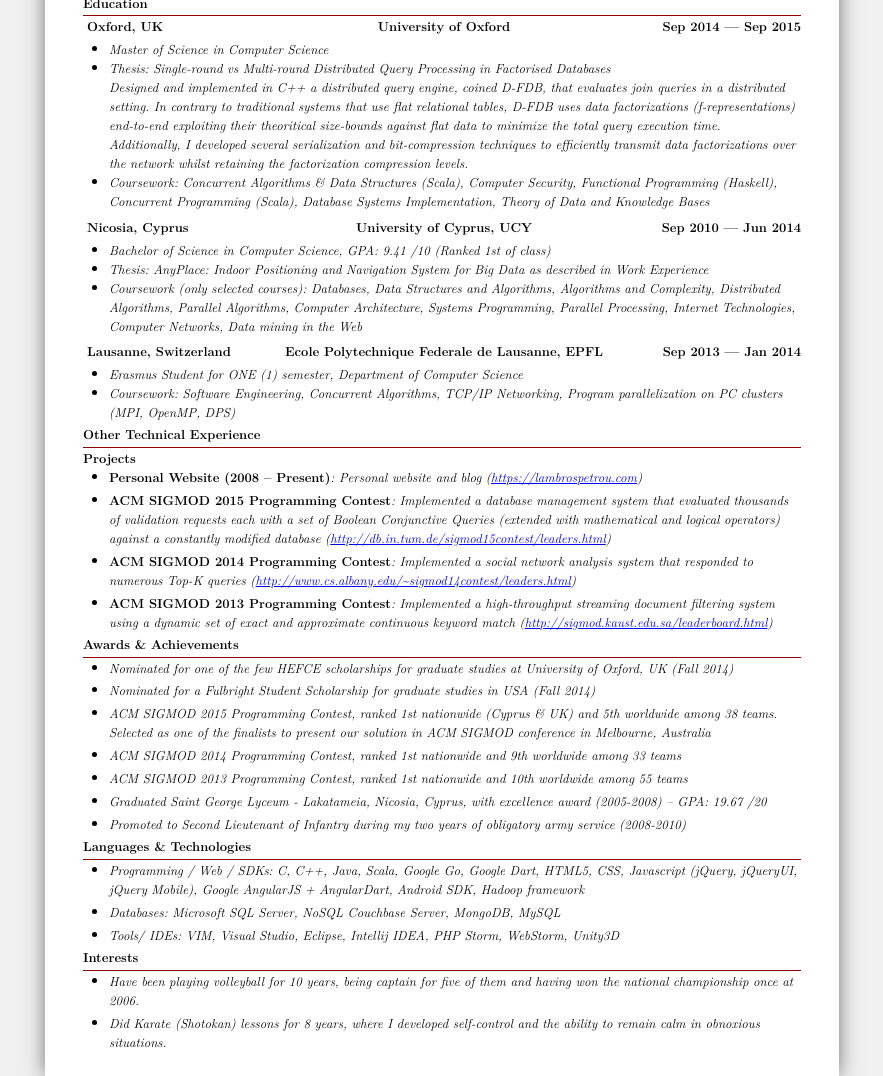
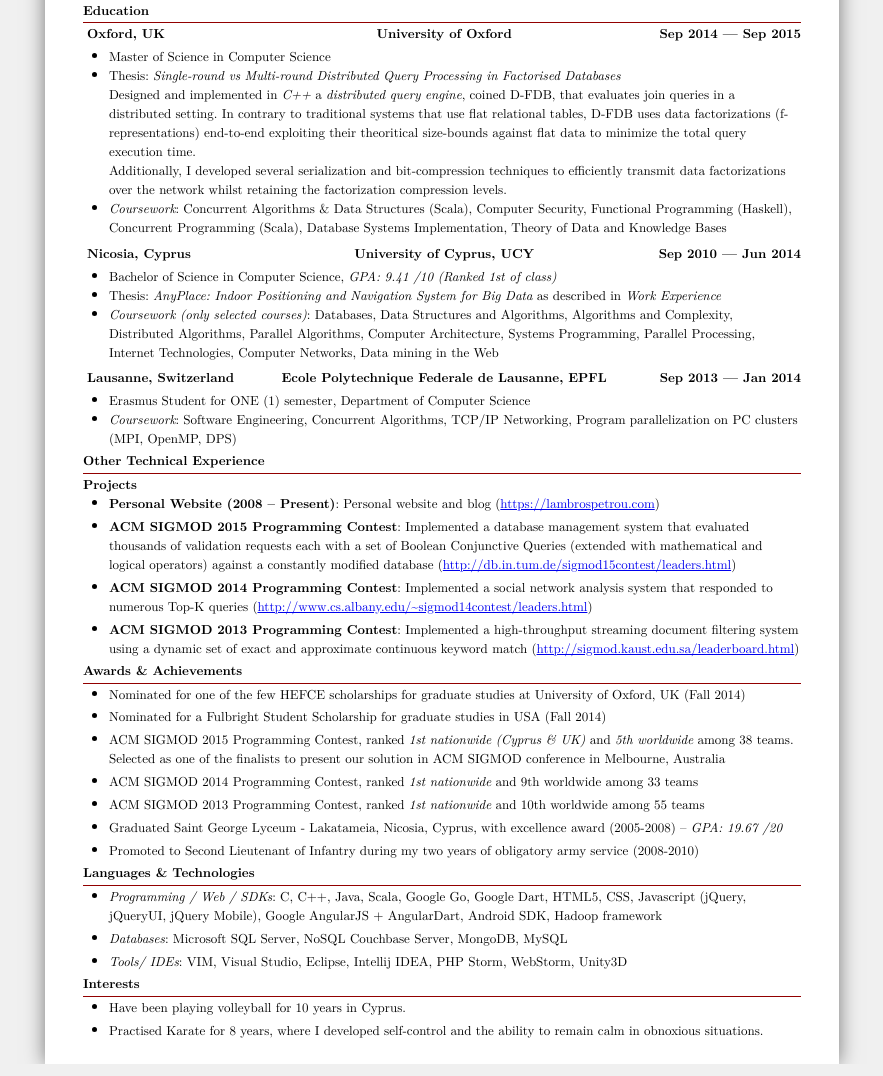
Before and after one commit to lambrospetrou/lpcv, a plain HTML site: page html/index.html in a window 1280 px wide. Shown: the part 803-1879 px from the top of the page, without its empty margins (198-1081 px from the left). Drawn offline with Linux system fonts and the light colour scheme.

Commit message:
added fonts lmroman10 in use and added some styling rules

```diff
--- a/html/index.html
+++ b/html/index.html
@@ -7,7 +7,7 @@
 
     <meta name="viewport" content="initial-scale=1">
 
-    <link href='https://fonts.googleapis.com/css?family=Open+Sans:400italic,700italic,400,700' rel='stylesheet' type='text/css'>
+    <!--<link href='https://fonts.googleapis.com/css?family=Open+Sans:400italic,700italic,400,700' rel='stylesheet' type='text/css'>-->
     <link rel="stylesheet" type="text/css" href="style.css" media="all">
 </head>
 
@@ -86,9 +86,9 @@
                 <li><p>Implemented an Android app that offers real-time positioning and navigation indoors, and a web-based application developed using Google Dart that provides similar services through any HTML-5 compliant browser.</p></li>
                 <li><p>Designed &amp; Implemented a Wi-Fi RSS-based radio map construction algorithm that can filter out useless Access Points and erroneous or unnecessary Wi-Fi fingerprints using the Hadoop – Map Reduce framework.</p></li>
 
-                <li><p><strong>Demo paper</strong>: <em>"Anyplace: A Crowdsourced Indoor Information Service"</em>, K.Georgiou, T.Constambeys, C.Laoudias, L.Petrou, G.Chatzimilioudis and D.Zeinalipour-Yazti "Proceedings of the 16th IEEE International Conference on Mobile Data Management" (MDM '15), Pittsburgh, Pennsylvania, USA, June 15-18, 2015</p></li>
-                <li><p><strong>Demo paper</strong>: <em>"Crowdsourced Indoor Localization and Navigation with Anyplace"</em>, L.Petrou, G.Larkou, C.Laoudias, D.Zeinalipour-Yazti and C.G.Panayiotou "Proceedings of the 13th International Conference on Information Processing in Sensor Networks" (IPSN '14), Berlin, Germany, April 15-17, 2014</p></li>
-                <li><p><strong>Demo paper</strong>: <em>"Anyplace: Indoor Positioning and Navigation in the Big-Data Era"</em>, L.Petrou, G.Larkou, C.Laoudias, D.Zeinalipour-Yazti and C.G.Panayiotou "Proceedings of the 4th International Conference on Indoor Positioning and Indoor Navigation" (IPIN '13), Montbeliard-Belfort, France, October 28-31, 2013</p></li>
+                <li><p><strong>Demo paper</strong>: <em>"Anyplace: A Crowdsourced Indoor Information Service"</em>, K.Georgiou, T.Constambeys, C.Laoudias, <strong>L.Petrou</strong>, G.Chatzimilioudis and D.Zeinalipour-Yazti "Proceedings of the 16th IEEE International Conference on Mobile Data Management" (MDM '15), Pittsburgh, Pennsylvania, USA, June 15-18, 2015</p></li>
+                <li><p><strong>Demo paper</strong>: <em>"Crowdsourced Indoor Localization and Navigation with Anyplace"</em>, <strong>L.Petrou</strong>, G.Larkou, C.Laoudias, D.Zeinalipour-Yazti and C.G.Panayiotou "Proceedings of the 13th International Conference on Information Processing in Sensor Networks" (IPSN '14), Berlin, Germany, April 15-17, 2014</p></li>
+                <li><p><strong>Demo paper</strong>: <em>"Anyplace: Indoor Positioning and Navigation in the Big-Data Era"</em>, <strong>L.Petrou</strong>, G.Larkou, C.Laoudias, D.Zeinalipour-Yazti and C.G.Panayiotou "Proceedings of the 4th International Conference on Indoor Positioning and Indoor Navigation" (IPIN '13), Montbeliard-Belfort, France, October 28-31, 2013</p></li>
             </ul>
         </section>
 
@@ -196,10 +196,10 @@
             <ul>
                 <li><p>Nominated for one of the few HEFCE scholarships for graduate studies at University of Oxford, UK (Fall 2014)</p></li>
                 <li><p>Nominated for a Fulbright Student Scholarship for graduate studies in USA (Fall 2014)</p></li>
-                <li><p>ACM SIGMOD 2015 Programming Contest, ranked 1st nationwide (Cyprus &amp; UK) and 5th worldwide among 38 teams. Selected as one of the finalists to present our solution in ACM SIGMOD conference in Melbourne, Australia</p></li>
-                <li><p>ACM SIGMOD 2014 Programming Contest, ranked 1st nationwide and 9th worldwide among 33 teams</p></li>
-                <li><p>ACM SIGMOD 2013 Programming Contest, ranked 1st nationwide and 10th worldwide among 55 teams</p></li>
-                <li><p>Graduated Saint George Lyceum - Lakatameia, Nicosia, Cyprus, with excellence award (2005-2008) – GPA: 19.67 /20</p></li>
+                <li><p>ACM SIGMOD 2015 Programming Contest, ranked <em>1st nationwide (Cyprus &amp; UK)</em> and <em>5th worldwide</em> among 38 teams. Selected as one of the finalists to present our solution in ACM SIGMOD conference in Melbourne, Australia</p></li>
+                <li><p>ACM SIGMOD 2014 Programming Contest, ranked <em>1st nationwide</em> and 9th worldwide among 33 teams</p></li>
+                <li><p>ACM SIGMOD 2013 Programming Contest, ranked <em>1st nationwide</em> and 10th worldwide among 55 teams</p></li>
+                <li><p>Graduated Saint George Lyceum - Lakatameia, Nicosia, Cyprus, with excellence award (2005-2008) – <em>GPA: 19.67 /20</em></p></li>
                 <li><p>Promoted to Second Lieutenant of Infantry during my two years of obligatory army service (2008-2010)</p></li>
             </ul>
         </section>
@@ -220,8 +220,8 @@
         <h2>Interests</h2>
         <section class="cv-content-item cv-interests-section">
             <ul>
-                <li><p>Have been playing volleyball for 10 years, being captain for five of them and having won the national championship once at 2006.</p></li>
-                <li><p>Did Karate (Shotokan) lessons for 8 years, where I developed self-control and the ability to remain calm in obnoxious situations.</p></li>
+                <li><p>Have been playing volleyball for 10 years in Cyprus.</p></li>
+                <li><p>Practised Karate for 8 years, where I developed self-control and the ability to remain calm in obnoxious situations.</p></li>
         </section>
     </article> <!-- END OF HOBBIES -->
 
--- a/html/style.css
+++ b/html/style.css
@@ -1,19 +1,71 @@
+/******************************* FONTS DEFINITIONS ************************/
+
 @font-face {
-    font-family: LatinRoman;
+    font-family: lmroman12;
     src: url("fonts/lmroman12-regular.otf") format("opentype");
 }
 
 @font-face {
-    font-family: LatinRoman;
+    font-family: lmroman12;
     font-weight: bold;
     src: url("fonts/lmroman12-bold.otf") format("opentype");
 }
 
 @font-face {
-    font-family: LatinRoman;
+    font-family: lmroman12;
     font-style: italic, oblique;
     src: url("fonts/lmroman12-italic.otf") format("opentype");
 }
+
+/* Generated by Font Squirrel (http://www.fontsquirrel.com) on October 1, 2015 */
+@font-face {
+    font-family: 'lmroman10';
+    src: url('fonts/lmroman10/lmroman10-bolditalic-webfont.eot');
+    src: url('fonts/lmroman10/lmroman10-bolditalic-webfont.eot?#iefix') format('embedded-opentype'),
+         url('fonts/lmroman10/lmroman10-bolditalic-webfont.woff2') format('woff2'),
+         url('fonts/lmroman10/lmroman10-bolditalic-webfont.woff') format('woff'),
+         url('fonts/lmroman10/lmroman10-bolditalic-webfont.ttf') format('truetype'),
+         url('fonts/lmroman10/lmroman10-bolditalic-webfont.svg#latin_modern_roman10BdIt') format('svg');
+    font-weight: bold;
+    font-style: italic;
+}
+
+@font-face {
+    font-family: 'lmroman10';
+    src: url('fonts/lmroman10/lmroman10-regular-webfont.eot');
+    src: url('fonts/lmroman10/lmroman10-regular-webfont.eot?#iefix') format('embedded-opentype'),
+         url('fonts/lmroman10/lmroman10-regular-webfont.woff2') format('woff2'),
+         url('fonts/lmroman10/lmroman10-regular-webfont.woff') format('woff'),
+         url('fonts/lmroman10/lmroman10-regular-webfont.ttf') format('truetype'),
+         url('fonts/lmroman10/lmroman10-regular-webfont.svg#latin_modern_roman10_regular') format('svg');
+    font-weight: normal;
+    font-style: normal;
+}
+
+@font-face {
+    font-family: 'lmroman10';
+    src: url('fonts/lmroman10/lmroman10-bold-webfont.eot');
+    src: url('fonts/lmroman10/lmroman10-bold-webfont.eot?#iefix') format('embedded-opentype'),
+         url('fonts/lmroman10/lmroman10-bold-webfont.woff2') format('woff2'),
+         url('fonts/lmroman10/lmroman10-bold-webfont.woff') format('woff'),
+         url('fonts/lmroman10/lmroman10-bold-webfont.ttf') format('truetype'),
+         url('fonts/lmroman10/lmroman10-bold-webfont.svg#latin_modern_roman10_bold') format('svg');
+    font-weight: bold;
+    font-style: normal;
+}
+
+@font-face {
+    font-family: 'lmroman10';
+    src: url('fonts/lmroman10/lmroman10-italic-webfont.eot');
+    src: url('fonts/lmroman10/lmroman10-italic-webfont.eot?#iefix') format('embedded-opentype'),
+         url('fonts/lmroman10/lmroman10-italic-webfont.woff2') format('woff2'),
+         url('fonts/lmroman10/lmroman10-italic-webfont.woff') format('woff'),
+         url('fonts/lmroman10/lmroman10-italic-webfont.ttf') format('truetype'),
+         url('fonts/lmroman10/lmroman10-italic-webfont.svg#latin_modern_roman10_italic') format('svg');
+    font-weight: normal;
+    font-style: italic;
+}
+/******************************** FONTS FINISHED ***************************/
 
 /*
 html, body, div, span, applet, object, iframe, h1, h2, h3, h4, h5, h6, p, blockquote, pre, a, abbr, acronym, address, big, cite, code, del, dfn, em, font, img, ins, kbd, q, s, samp, small, strike, strong, sub, sup, tt, var, b, u, i, center, dl, dt, dd, ol, ul, li, fieldset, form, label, legend, caption {
@@ -49,7 +101,7 @@ html, body {
 }
 
 body {
-    font-family: LatinRoman, 'Open Sans', Tahoma, Verdana;
+    font-family: lmroman10, lmroman12, 'Open Sans', Tahoma, Verdana, serif;
     color: #000000;
     background-color: #f0f0f0;
 }
```
